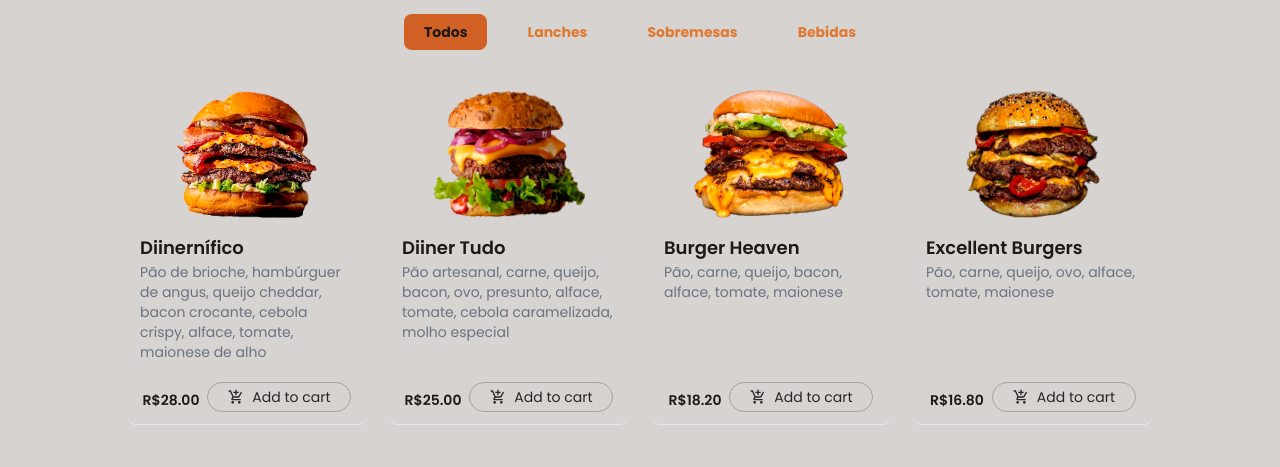
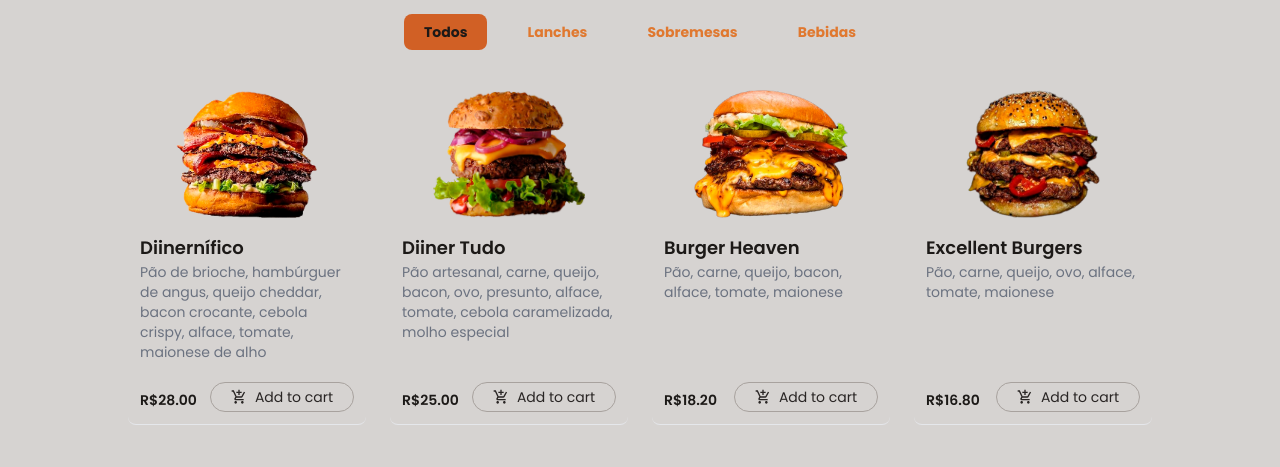
Before and after one commit to leonardocunha1/P.I-2-SEM, a React (Vite) app: page /order in a window 1280 px wide. Shown: the part 210-677 px from the top of the page. Built offline with nearby package versions, Linux system fonts and the light colour scheme; a web font is replaced by a local one.

Commit message:
correção itens cardapio

```diff
--- a/src/features/order/OrderList.jsx
+++ b/src/features/order/OrderList.jsx
@@ -48,7 +48,7 @@ function OrderList({ activeTab, currentPage, setCurrentPage }) {
               lg={4}
               className="flex justify-center"
             >
-              <li className="flex w-full flex-col items-center rounded-lg border-b border-gray-200 p-3 pt-5">
+              <li className="flex w-full flex-col rounded-lg border-b border-gray-200 p-3 pt-5">
                 <img
                   src={item.image}
                   alt={item.name}
@@ -60,7 +60,7 @@ function OrderList({ activeTab, currentPage, setCurrentPage }) {
                   </h3>
                   <p className="text-sm text-gray-500">{item.description}</p>
                 </div>
-                <div className="mt-auto flex gap-2">
+                <div className="mt-auto flex justify-between gap-2">
                   <p className="mt-2 font-semibold text-stone-900">
                     {formatCurrency(item.price[0])}
                   </p>
```
